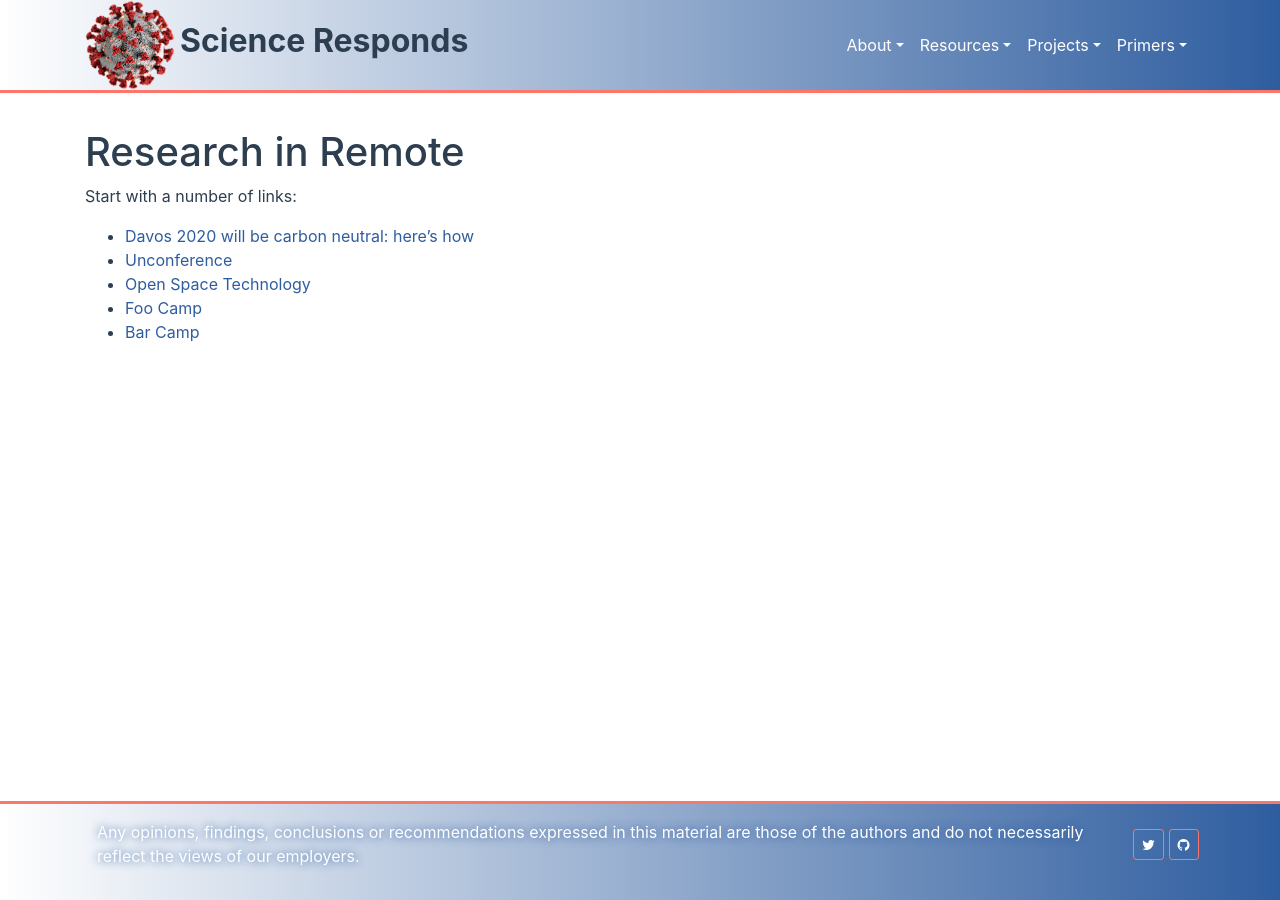
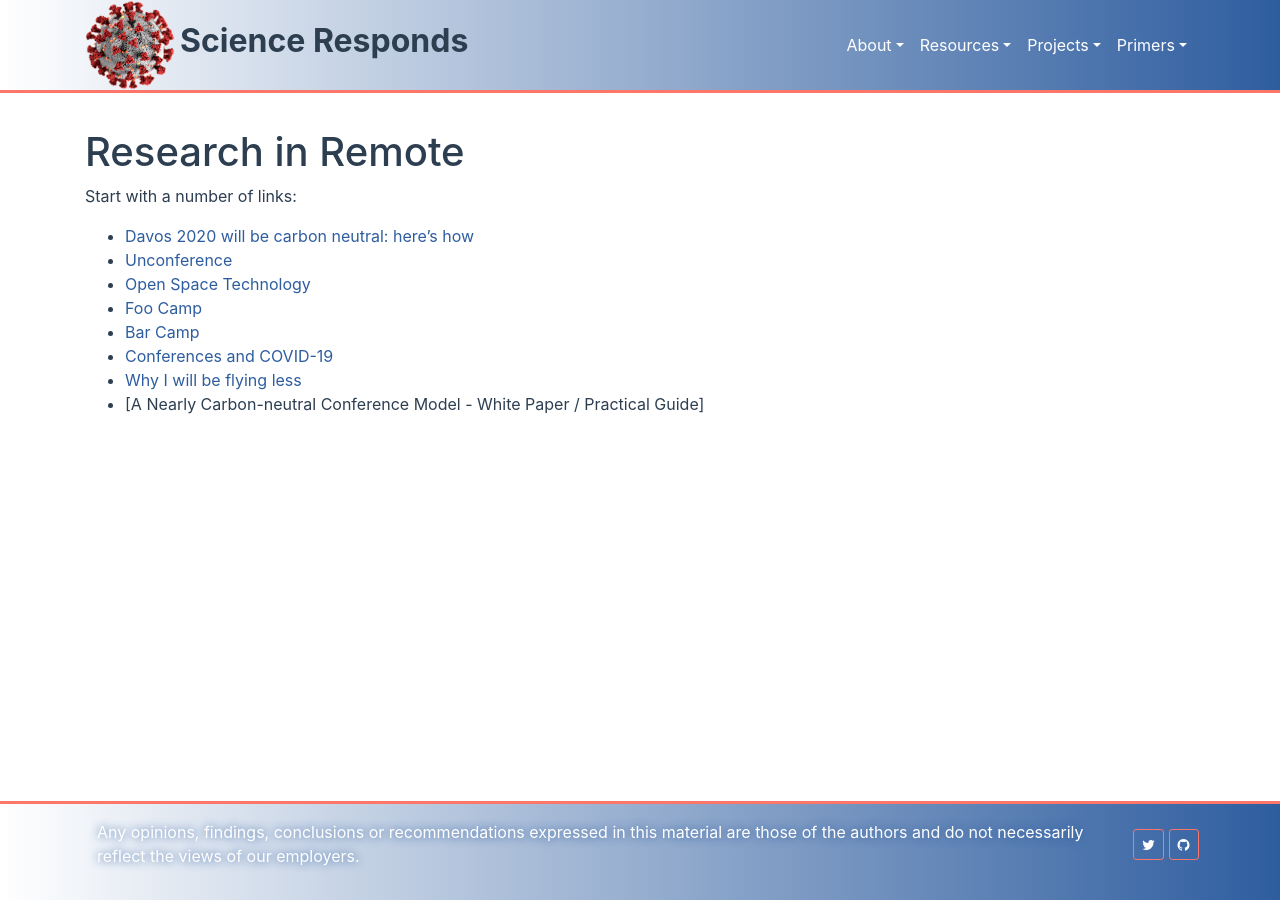
Before and after one commit to science-responds/science-responds.github.io-source, a Jekyll site: the page built from pages/resources/research-in-remote.md, in a window 1280 px wide. Built offline with Jekyll 4.4.1, drawn with Linux system fonts in a browser that asks for light colours.

Commit message:
add more links

```diff
--- a/pages/resources/research-in-remote.md
+++ b/pages/resources/research-in-remote.md
@@ -12,3 +12,6 @@ permalink: /resources/research-in-remote/
   * [Open Space Technology](https://en.wikipedia.org/wiki/Open_Space_Technology)
   * [Foo Camp](https://en.wikipedia.org/wiki/Foo_Camp)
   * [Bar Camp](https://en.wikipedia.org/wiki/BarCamp)
+  * [Conferences and COVID-19](https://www.insidehighered.com/blogs/learning-innovation/conferences-and-covid-19)
+  * [Why I will be flying less](http://www.russpoldrack.org/2019/06/why-i-will-be-flying-less.html)
+  * [A Nearly Carbon-neutral Conference Model - White Paper / Practical Guide]
```
